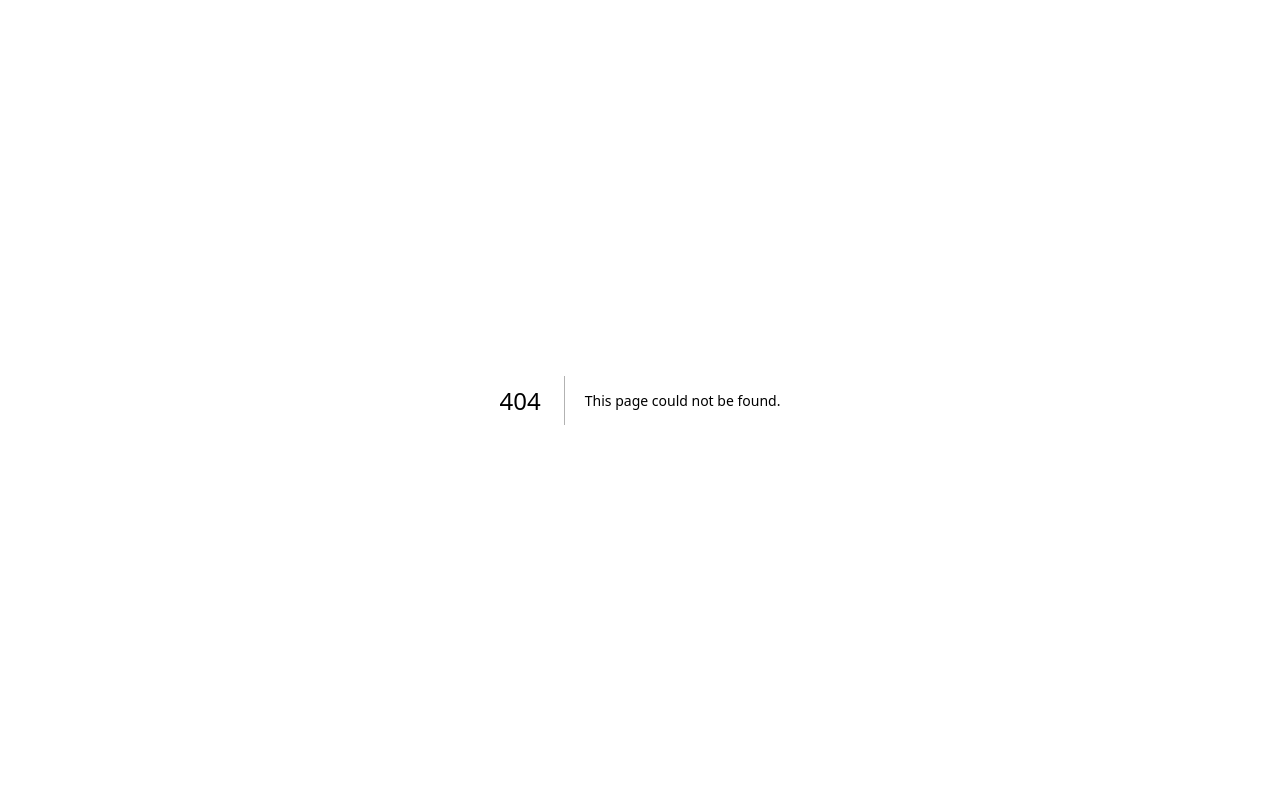
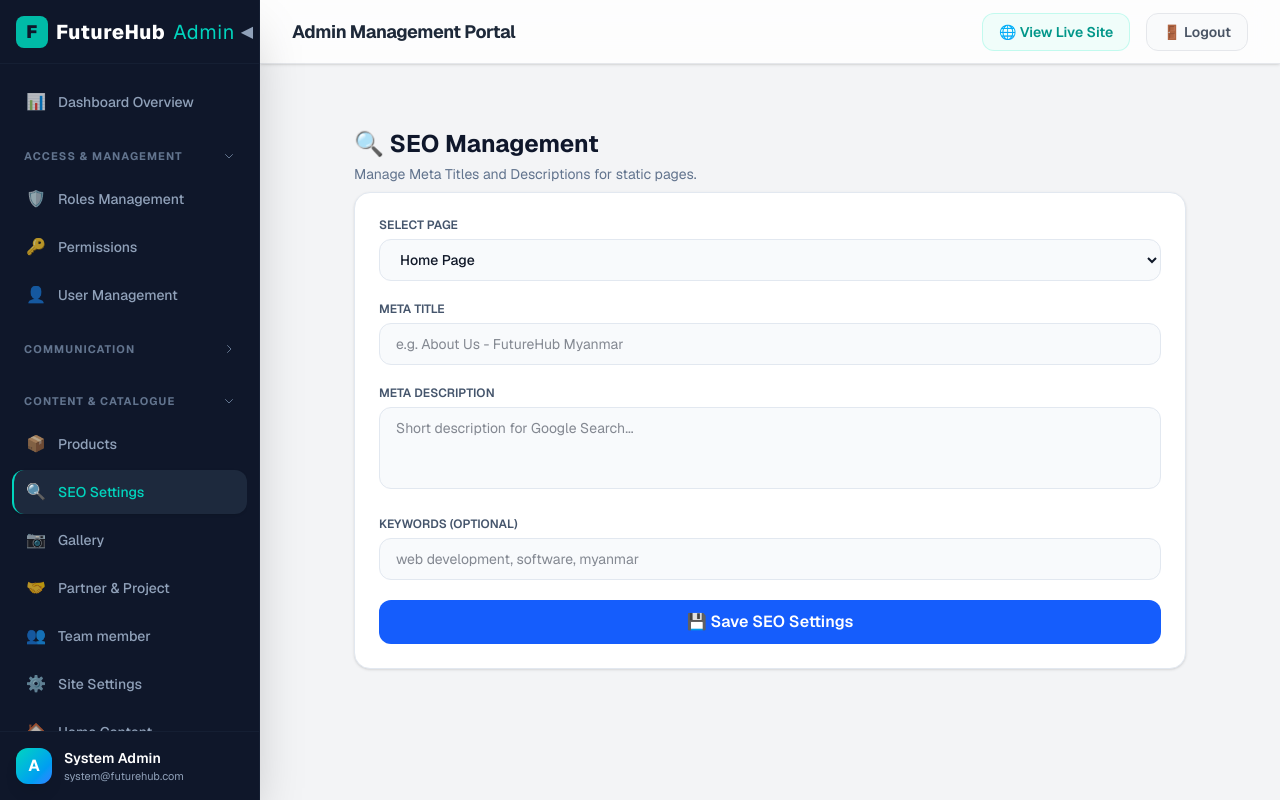
Before and after one commit to thihalynn2111/futurehubb, a Next.js app: page /admin/seo in a window 1280 px wide. Before the commit this address had no page. Built offline with nearby package versions, Linux system fonts and the light colour scheme; no server answers; the database is empty.

Commit message:
add-seo-settings-and-update-admin-ui-2026-11-16

```diff
--- a/app/admin/(dashboard)/layout.tsx
+++ b/app/admin/(dashboard)/layout.tsx
@@ -23,7 +23,7 @@ function SidebarNav({ sidebarOpen }: { sidebarOpen: boolean }) {
     );
   };
 
-  // 🚀 Menu တွေကို သီးသန့် Group တွေ ခွဲထားပါတယ်
+  // 🚀 Menu တွေကို သီးသန့် Group တွေ ခွဲထားပါတယ် (SEO Settings ပါဝင်ပါတယ်)
   const menuGroups = [
     {
       category: "",
@@ -45,6 +45,7 @@ function SidebarNav({ sidebarOpen }: { sidebarOpen: boolean }) {
       category: "CONTENT & CATALOGUE",
       items: [
         { name: "Products", href: "/admin/products", icon: "📦" },
+        { name: "SEO Settings", href: "/admin/seo", icon: "🔍" }, // 👈 ဒီနေရာမှာ ထည့်ထားပါတယ်
         { name: "Gallery", href: "/admin/gallery", icon: "📷" },
         { name: "Partner & Project", href: "/admin/projects", icon: "🤝" },
         { name: "Team member", href: "/admin/teamMember", icon: "👥" },
@@ -77,7 +78,6 @@ function SidebarNav({ sidebarOpen }: { sidebarOpen: boolean }) {
                 className="w-full flex items-center justify-between px-3 py-2 mt-4 mb-1 rounded-lg text-[11px] font-bold uppercase tracking-widest text-slate-500 hover:text-slate-300 transition-colors cursor-pointer group"
               >
                 <span>{group.category}</span>
-                {/* ဖွင့်ထားရင် အောက်ညွှန်မြှား၊ ပိတ်ထားရင် ညာညွှန်မြှား */}
                 <svg
                   className={`w-3 h-3 transition-transform duration-300 ${isOpen ? "rotate-0" : "-rotate-90"}`}
                   fill="none"
@@ -116,7 +116,6 @@ function SidebarNav({ sidebarOpen }: { sidebarOpen: boolean }) {
                           : "text-slate-400 hover:bg-slate-800/50 hover:text-slate-200 border-l-2 border-transparent"
                       }`}
                     >
-                      {/* Icon လေးကို အကွက်လေးထဲမှာ ထည့်ထားတယ် */}
                       <span
                         className={`text-base shrink-0 transition-transform duration-200 group-hover:scale-110 ${isActive ? "opacity-100" : "opacity-70"}`}
                       >
--- /dev/null
+++ b/app/admin/(dashboard)/seo/page.tsx
@@ -0,0 +1,157 @@
+"use client";
+
+import React, { useState, useEffect } from "react";
+
+export default function SeoManagementPage() {
+  const [seoPages, setSeoPages] = useState<any[]>([]);
+  const [loading, setLoading] = useState(true);
+  const [toast, setToast] = useState("");
+
+  // Form States
+  const [pageName, setPageName] = useState("home");
+  const [metaTitle, setMetaTitle] = useState("");
+  const [metaDesc, setMetaDesc] = useState("");
+  const [keywords, setKeywords] = useState("");
+
+  const showToast = (msg: string) => {
+    setToast(msg);
+    setTimeout(() => setToast(""), 3000);
+  };
+
+  const fetchSeoData = async () => {
+    try {
+      const res = await fetch("/api/admin/seo");
+      const data = await res.json();
+      if (Array.isArray(data)) setSeoPages(data);
+    } catch (err) {
+      console.error(err);
+    } finally {
+      setLoading(false);
+    }
+  };
+
+  useEffect(() => {
+    fetchSeoData();
+  }, []);
+
+  // Dropdown ပြောင်းတဲ့အခါ သက်ဆိုင်ရာ Data တွေ ပြန်ဖြည့်မယ်
+  useEffect(() => {
+    const existing = seoPages.find((p) => p.pageName === pageName);
+    if (existing) {
+      setMetaTitle(existing.metaTitle || "");
+      setMetaDesc(existing.metaDesc || "");
+      setKeywords(existing.keywords || "");
+    } else {
+      setMetaTitle("");
+      setMetaDesc("");
+      setKeywords("");
+    }
+  }, [pageName, seoPages]);
+
+  const handleSave = async (e: React.FormEvent) => {
+    e.preventDefault();
+    try {
+      const res = await fetch("/api/admin/seo", {
+        method: "POST",
+        headers: { "Content-Type": "application/json" },
+        body: JSON.stringify({ pageName, metaTitle, metaDesc, keywords }),
+      });
+
+      if (res.ok) {
+        showToast("SEO Settings Saved! ✅");
+        fetchSeoData();
+      } else {
+        alert("Failed to save SEO");
+      }
+    } catch (err) {
+      console.error(err);
+    }
+  };
+
+  if (loading)
+    return <div className="p-10 text-center">Loading SEO data...</div>;
+
+  return (
+    <div className="max-w-4xl mx-auto space-y-6 pb-12 p-4 md:p-8">
+      {toast && (
+        <div className="fixed bottom-8 left-1/2 -translate-x-1/2 bg-emerald-600 text-white px-6 py-3 rounded-xl shadow-xl font-semibold z-50">
+          {toast}
+        </div>
+      )}
+
+      <div className="mb-2">
+        <h1 className="text-2xl font-bold text-slate-900">🔍 SEO Management</h1>
+        <p className="text-sm text-slate-500 mt-1">
+          Manage Meta Titles and Descriptions for static pages.
+        </p>
+      </div>
+
+      <div className="bg-white rounded-2xl border border-slate-200 shadow-sm p-6">
+        <form onSubmit={handleSave} className="space-y-5">
+          <div>
+            <label className="block text-xs font-semibold text-slate-600 uppercase mb-1.5">
+              Select Page
+            </label>
+            <select
+              value={pageName}
+              onChange={(e) => setPageName(e.target.value)}
+              className="w-full px-4 py-2.5 bg-slate-50 border border-slate-200 rounded-xl text-sm font-medium cursor-pointer"
+            >
+              <option value="home">Home Page</option>
+              <option value="about">About Us</option>
+              <option value="contact">Contact Us</option>
+              <option value="gallery">Gallery</option>
+              <option value="project">Projects</option>
+            </select>
+          </div>
+
+          <div>
+            <label className="block text-xs font-semibold text-slate-600 uppercase mb-1.5">
+              Meta Title
+            </label>
+            <input
+              type="text"
+              value={metaTitle}
+              onChange={(e) => setMetaTitle(e.target.value)}
+              placeholder="e.g. About Us - FutureHub Myanmar"
+              className="w-full px-4 py-2.5 bg-slate-50 border border-slate-200 rounded-xl text-sm"
+            />
+          </div>
+
+          <div>
+            <label className="block text-xs font-semibold text-slate-600 uppercase mb-1.5">
+              Meta Description
+            </label>
+            <textarea
+              rows={3}
+              value={metaDesc}
+              onChange={(e) => setMetaDesc(e.target.value)}
+              placeholder="Short description for Google Search..."
+              className="w-full px-4 py-2.5 bg-slate-50 border border-slate-200 rounded-xl text-sm resize-none"
+            />
+          </div>
+
+          <div>
+            <label className="block text-xs font-semibold text-slate-600 uppercase mb-1.5">
+              Keywords (Optional)
+            </label>
+            <input
+              type="text"
+              value={keywords}
+              onChange={(e) => setKeywords(e.target.value)}
+              placeholder="web development, software, myanmar"
+              className="w-full px-4 py-2.5 bg-slate-50 border border-slate-200 rounded-xl text-sm"
+            />
+          </div>
+
+          <button
+            type="submit"
+            className="w-full bg-blue-600 hover:bg-blue-700 text-white font-semibold py-2.5 rounded-xl transition cursor-pointer"
+          >
+            💾 Save SEO Settings
+          </button>
+        </form>
+      </div>
+    </div>
+  );
+}
--- a/app/admin/(dashboard)/site-settings/page.tsx
+++ b/app/admin/(dashboard)/site-settings/page.tsx
@@ -595,7 +595,7 @@ export default function SiteSettingsAdminPage() {
         <div className="grid grid-cols-1 sm:grid-cols-2 gap-4 border-t pt-4">
           <div>
             <label className="block text-xs font-semibold text-slate-700 mb-1">
-              SEO Meta Title:
+              Global SEO Meta Title:
             </label>
             <input
               type="text"
@@ -608,7 +608,7 @@ export default function SiteSettingsAdminPage() {
           </div>
           <div>
             <label className="block text-xs font-semibold text-slate-700 mb-1">
-              SEO Meta Description:
+              Global SEO Meta Description:
             </label>
             <input
               type="text"
--- /dev/null
+++ b/app/api/admin/seo/route.ts
@@ -0,0 +1,33 @@
+import { NextResponse } from "next/server";
+import { prisma } from "@/lib/prisma";
+
+export async function GET() {
+  try {
+    const seoPages = await prisma.seoPage.findMany();
+    return NextResponse.json(seoPages);
+  } catch (error) {
+    return NextResponse.json(
+      { message: "Failed to fetch SEO data" },
+      { status: 500 },
+    );
+  }
+}
+
+export async function POST(req: Request) {
+  try {
+    const { pageName, metaTitle, metaDesc, keywords } = await req.json();
+
+    const upsertedData = await prisma.seoPage.upsert({
+      where: { pageName },
+      update: { metaTitle, metaDesc, keywords },
+      create: { pageName, metaTitle, metaDesc, keywords },
+    });
+
+    return NextResponse.json(upsertedData);
+  } catch (error) {
+    return NextResponse.json(
+      { message: "Failed to save SEO data" },
+      { status: 500 },
+    );
+  }
+}
--- a/app/user/home/page.tsx
+++ b/app/user/home/page.tsx
@@ -1,6 +1,29 @@
 // app/user/home/page.tsx
 import { Suspense } from "react";
 import HomePage from "@/components/home/page";
+import { prisma } from "@/lib/prisma"; // 👈 Database ချိတ်ဆက်ဖို့ Prisma ကို ခေါ်ရပါမယ်
+
+// 🚀 SEO Metadata ကို Database ကနေ ဆွဲထုတ်ပေးမယ့် Function
+export async function generateMetadata() {
+  try {
+    const seo = await prisma.seoPage.findUnique({
+      where: { pageName: "home" }, // Admin မှာ "Home Page" ကို ရွေးပြီး သိမ်းထားတဲ့ Data ကို ယူမယ်
+    });
+
+    return {
+      title: seo?.metaTitle || "FutureHub Myanmar", // Admin မှာ ရေးထားတဲ့ Title၊ မရှိရင် Default
+      description: seo?.metaDesc || "Leading web development services...", // Admin မှာ ရေးထားတဲ့ Description
+      keywords: seo?.keywords || "web development, futurehub", // Admin မှာ ရေးထားတဲ့ Keywords
+    };
+  } catch (error) {
+    console.error("SEO Fetch Error:", error);
+    // Database ချိတ်ဆက်မှု Error တက်ခဲ့ရင် Default ကို ပြန်ပေးမယ်
+    return {
+      title: "FutureHub Myanmar",
+      description: "Leading web development services...",
+    };
+  }
+}
 
 export default function Page() {
   return (
```
